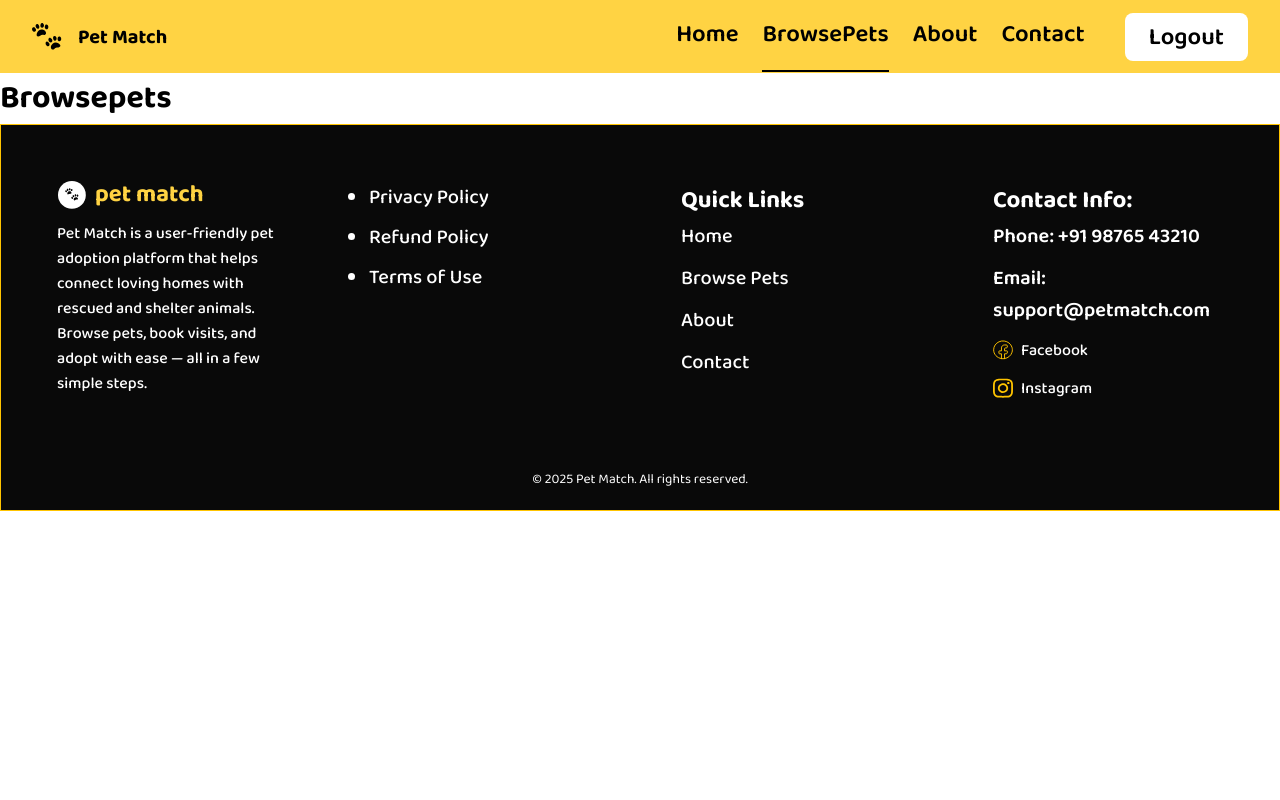
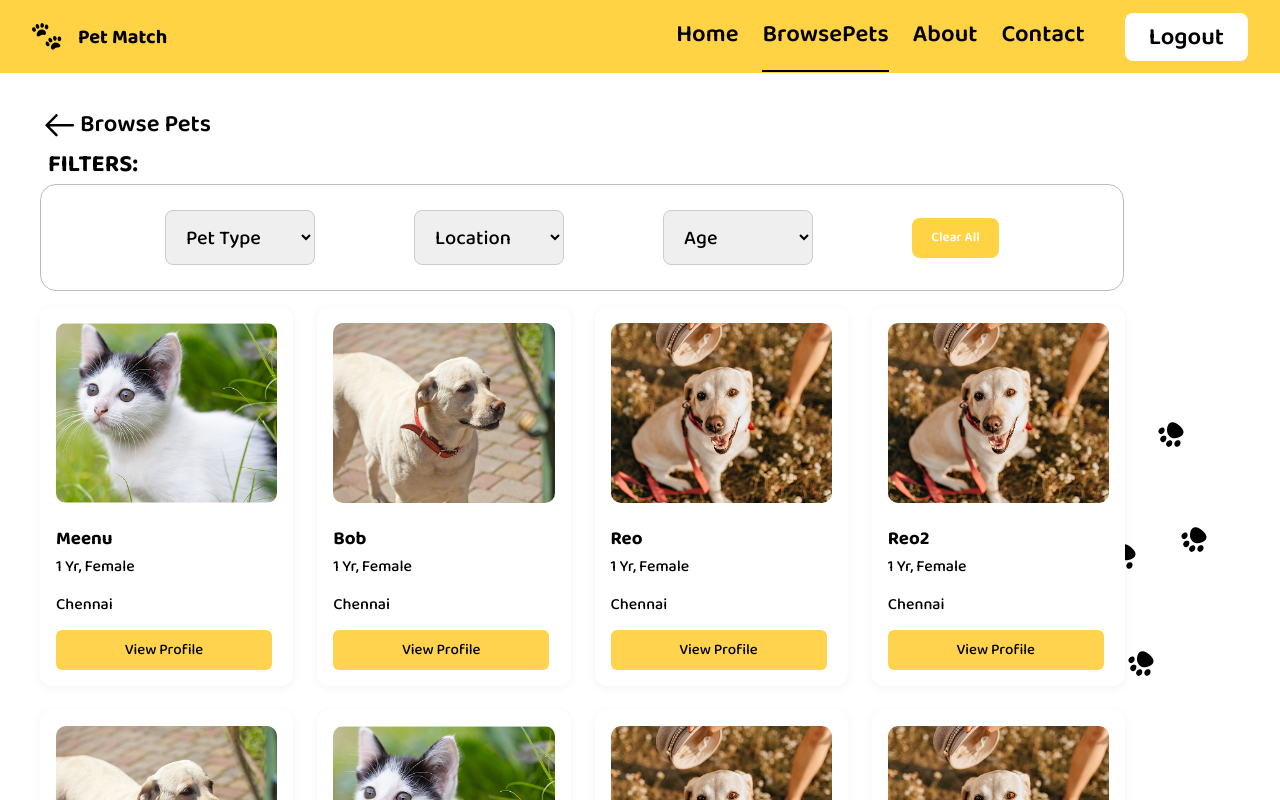
Before and after one commit to Ishwarya1605/pet-match, a React (Create React App) app: page /browsepets in a window 1280 px wide. Shown: the top 800 px of the page. Built offline with nearby package versions, Linux system fonts and the light colour scheme.

Commit message:
browsepets filter completed

```diff
--- a/public/data/petlist.json
+++ b/public/data/petlist.json
@@ -2,30 +2,74 @@
   {
     "id": 1,
     "name": "Meenu",
-    "age": "1 Yr, Female",
+    "type": "Cat",
+    "age": "1 Yr",
+    "sex": "Female",
     "location": "Chennai",
     "image": "/data/images/cat-list.png"
-
   },
   {
     "id": 2,
     "name": "Bob",
-    "age": "1 Yr, Female",
+    "type": "Dog",
+    "age": "1 Yr",
+    "sex": "Female",
     "location": "Chennai",
     "image": "/data/images/dog-list.png"
   },
   {
     "id": 3,
     "name": "Reo",
-    "age": "1 Yr, Female",
+    "type": "Dog",
+    "age": "1 Yr",
+    "sex": "Female",
     "location": "Chennai",
     "image": "/data/images/dog-sit.png"
   },
-    {
+  {
     "id": 4,
     "name": "Reo2",
-    "age": "1 Yr, Female",
+    "type": "Dog",
+    "age": "1 Yr",
+    "sex": "Female",
     "location": "Chennai",
     "image": "/data/images/dog-sit.png"
+  },
+  {
+    "id": 5,
+    "name": "Bob",
+    "type": "Dog",
+    "age": "1 Yr",
+    "sex": "Female",
+    "location": "Chennai",
+    "image": "/data/images/dog-list.png"
+  },
+  {
+    "id": 6,
+    "name": "Meenu",
+    "type": "Cat",
+    "age": "2 Yr",
+    "sex": "Female",
+    "location": "Mumbai",
+    "image": "/data/images/cat-list.png"
+  },
+  {
+    "id": 7,
+    "name": "Reo2",
+    "type": "Dog",
+    "age": "2 Yr",
+    "sex": "Female",
+    "location": "Chennai",
+    "image": "/data/images/dog-sit.png"
+  },
+  {
+    "id": 8,
+    "name": "Reo",
+    "type": "Dog",
+    "age": "1 Yr",
+    "sex": "Female",
+    "location": "Mumbai",
+    "image": "/data/images/dog-sit.png"
   }
+
 ]
--- a/src/pages/browsepets/BrowsePets.jsx
+++ b/src/pages/browsepets/BrowsePets.jsx
@@ -1,10 +1,117 @@
-import React from "react";
+import React, { useEffect, useState } from 'react';
+import { useNavigate } from "react-router-dom";
+import axios from 'axios';
 import "./BrowsePets.scss";
-function Browsepets(){
-    return(
-        <>
-        <h1>Browsepets</h1>
-        </>
-    );
-}
-export default Browsepets;
+import arrow from "../../assets/arrow.svg";
+import browsefoot from "../../assets/browse-foot.svg";
+const BrowsePets = () => {
+  const [pets, setPets] = useState([]);
+  const [filteredPets, setFilteredPets] = useState([]);
+  const [selectedType, setSelectedType] = useState("");
+  const [selectedLocation, setSelectedLocation] = useState("");
+  const [selectedAge, setSelectedAge] = useState("");
+  const [selectedSex, setSelectedSex] = useState("");
+
+  const navigate = useNavigate();
+
+  useEffect(() => {
+    axios.get("http://localhost:3000/data/petlist.json")
+      .then((res) => {
+        setPets(res.data);
+        setFilteredPets(res.data);
+      })
+      .catch((err) => console.error("API error:", err));
+  }, []);
+
+  useEffect(() => {
+    let filtered = [...pets];
+    console.log(filtered, 'pets')
+
+    if (selectedType) {
+      filtered = filtered.filter(pet => pet.type === selectedType);
+    }
+
+    if (selectedLocation) {
+      filtered = filtered.filter(pet => pet.location === selectedLocation);
+    }
+    if (selectedAge) {
+      filtered = filtered.filter(pet => pet.age === selectedAge);
+    }
+    if (selectedSex) {
+      filtered = filtered.filter(pet => pet.sex === selectedSex);
+    }
+
+    setFilteredPets(filtered);
+  }, [selectedType, selectedLocation, selectedAge, selectedSex, pets]);
+
+  const clearFilters = () => {
+    setSelectedType("");
+    setSelectedLocation("");
+    setSelectedAge("");
+    setSelectedSex("")
+  };
+
+  return (
+    <div className="browse-container">
+      <div className='left-side-design'><img src={browsefoot} alt="foot-left" />
+      </div>
+      <div className='browse-arrow' onClick={() => navigate("/")}> <img src={arrow} alt="Arrow" /><p>Browse Pets</p><br />
+
+      </div>
+      <div className='browse-heading'><p> FILTERS:</p></div>
+
+
+      <div className="filters">
+        <div className='filter-select'>
+          <div>
+            <select onChange={(e) => setSelectedType(e.target.value)} value={selectedType}>
+              <option value="">Pet Type</option>
+              <option value="Cat">Cat</option>
+              <option value="Dog">Dog</option>
+              <option value="Birds">Birds</option>
+            </select>
+          </div>
+          <div>
+            <select onChange={(e) => setSelectedLocation(e.target.value)} value={selectedLocation}>
+              <option value="">Location</option>
+              <option value="Chennai">Chennai</option>
+              <option value="Mumbai">Mumbai</option>
+            </select>
+          </div>
+          <div>
+            <select onChange={(e) => setSelectedAge(e.target.value)} value={selectedAge}>
+              <option value="">Age</option>
+              <option value="1 Yr">1Y</option>
+              <option value="2 Yr">2Y</option>
+            </select>
+          </div>
+          <div>
+            <button onClick={clearFilters} className="clear-button">Clear All</button>
+          </div>
+        </div>
+      </div>
+      <div className="cards-container">
+        {filteredPets.length > 0 ? (
+          filteredPets.map((pet) => (
+            <div className="pet-card" key={pet.id}>
+              <img src={pet.image} alt={pet.name} className="pet-image" />
+              <div className="card-body">
+                <h3 className="pet-name">{pet.name}</h3>
+                <p className="pet-info">{`${pet.age}, ${pet.sex}`}</p>
+                <p className="pet-location">{pet.location}</p>
+                <button className="view-btn">View Profile</button>
+              </div>
+            </div>
+          ))
+        ) : (
+          <p>No pets found.</p>
+        )}
+
+
+      </div>
+
+    </div>
+  );
+};
+
+export default BrowsePets;
--- a/src/pages/browsepets/BrowsePets.scss
+++ b/src/pages/browsepets/BrowsePets.scss
@@ -0,0 +1,174 @@
+.browse-container {
+  font-family: var(--main-font);
+  padding: 2rem;
+  max-width: 1200px;
+  margin: 0 auto;
+
+  .browse-arrow {
+    display: flex;
+    font-weight: 600;
+    font-size: 24px;
+  }
+
+  .browse-heading {
+    font-size: 24px;
+    font-weight: 700;
+    font-style: bold;
+    padding-left: 8px;
+  }
+
+
+
+  .filters {
+    margin-bottom: 1rem;
+    border: 1px solid #BCBCBC;
+    background: #FFFFFF;
+    width: 1032px;
+    border-radius: 16px;
+    border-width: 1px;
+    padding: 25px;
+
+    .filter-select {
+      display: flex;
+      justify-content: space-evenly;
+      align-items: center;
+    }
+
+    select {
+      padding: 0.6rem 1rem;
+      border-radius: 8px;
+      border: 1px solid #ccc;
+      min-width: 150px;
+      cursor: pointer;
+      gap: 1px;
+      font-weight: 500;
+      font-style: Medium;
+      font-size: var(--main-font);
+      font-size: 20px;
+
+
+
+      &:focus {
+        outline: none;
+        border-color: #f4c430;
+      }
+    }
+
+    .clear-button {
+      padding: 0.6rem 1.2rem;
+      background: #FFD343;
+
+      border: none;
+      border-radius: 8px;
+      color: #fff;
+      font-weight: 600;
+      cursor: pointer;
+
+      &:hover {
+       background: #FFD343;
+
+      }
+    }
+  }
+
+
+  .filter-tags {
+    display: flex;
+    justify-content: center;
+    gap: 1rem;
+    margin: 1rem 0;
+
+    .tag-btn {
+      background-color: #f4f4f4;
+      border: 1px solid #ccc;
+      border-radius: 20px;
+      padding: 0.4rem 1rem;
+      cursor: pointer;
+      font-size: 0.95rem;
+
+      &.active {
+        background-color: #f4c430;
+        color: #000;
+        border-color: #f4c430;
+      }
+
+      &:hover {
+        background-color: #f4c430;
+      }
+    }
+  }
+
+
+  .cards-container {
+    display: grid;
+    grid-template-columns: repeat(auto-fill, minmax(220px, 1fr));
+    gap: 1.5rem;
+    margin-top: 1rem;
+    width: 1085px;
+
+    opacity: 1;
+
+
+    .pet-card {
+      background-color: #fff;
+      border-radius: 12px;
+      box-shadow: 0 2px 10px rgba(0, 0, 0, 0.05);
+      padding: 1rem;
+      transition: transform 0.2s ease;
+
+
+
+
+      &:hover {
+        transform: translateY(-5px);
+        box-shadow: 0 4px 15px rgba(0, 0, 0, 0.1);
+      }
+
+      img {
+        width: 100%;
+        height: 180px;
+        object-fit: cover;
+        border-radius: 10px;
+        margin-bottom: 0.8rem;
+
+
+      }
+
+      h4 {
+        margin-bottom: 0.4rem;
+        font-size: 20px;
+        font-weight: 600;
+      }
+
+      p {
+        margin-bottom: 0.8rem;
+        font-size: 16px;
+        font-weight: 500;
+      }
+
+      .view-btn {
+        background: #FFD34D;
+        padding: 0.5rem 4.3rem;
+        border: none;
+        border-radius: 6px;
+        font-weight: 600;
+        cursor: pointer;
+        font-size: 15px;
+        font-weight: 500;
+
+        &:hover {
+         background: #FFD34D;
+
+        }
+      }
+    }
+  }
+  .left-side-design {
+  position: absolute;
+  right: 65px;
+  top:415px;
+  height: 100vh;
+  z-index: -1;
+}
+
+}
```
Also changed, not shown: src/assets/arrow.svg (added), src/assets/browse-foot.svg (added).
